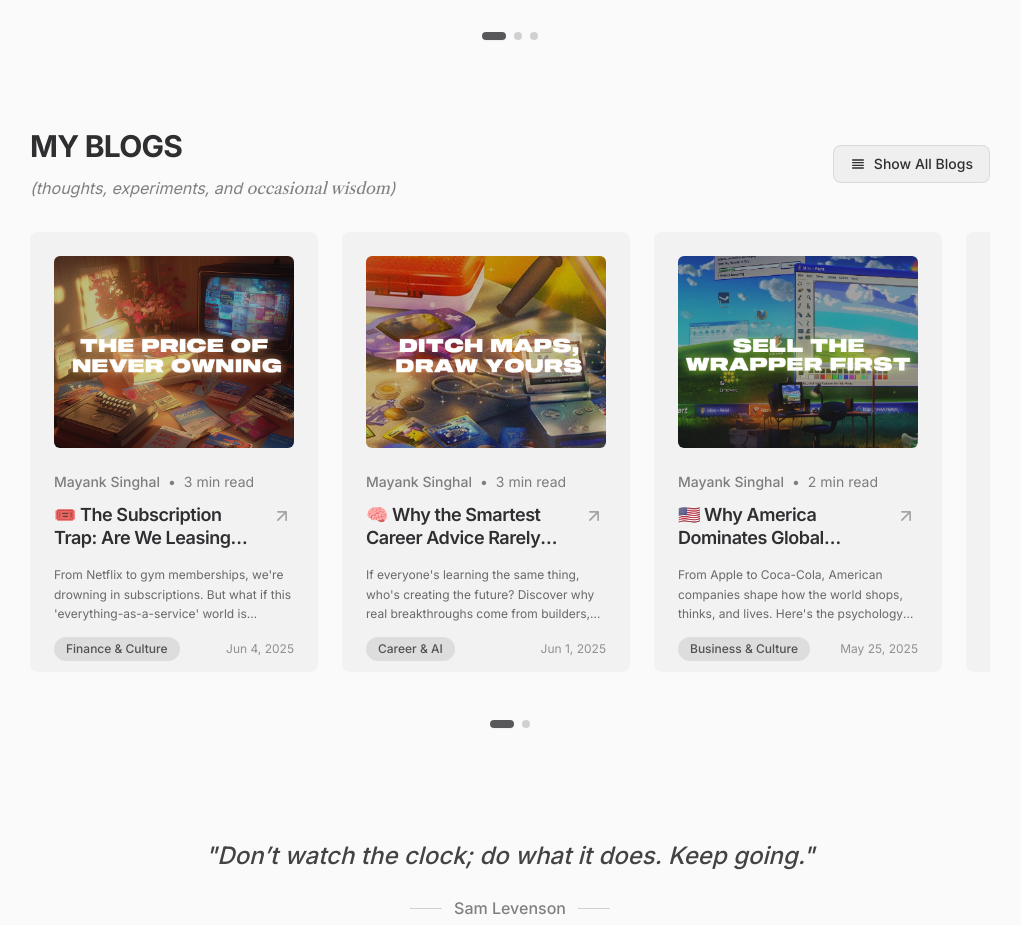
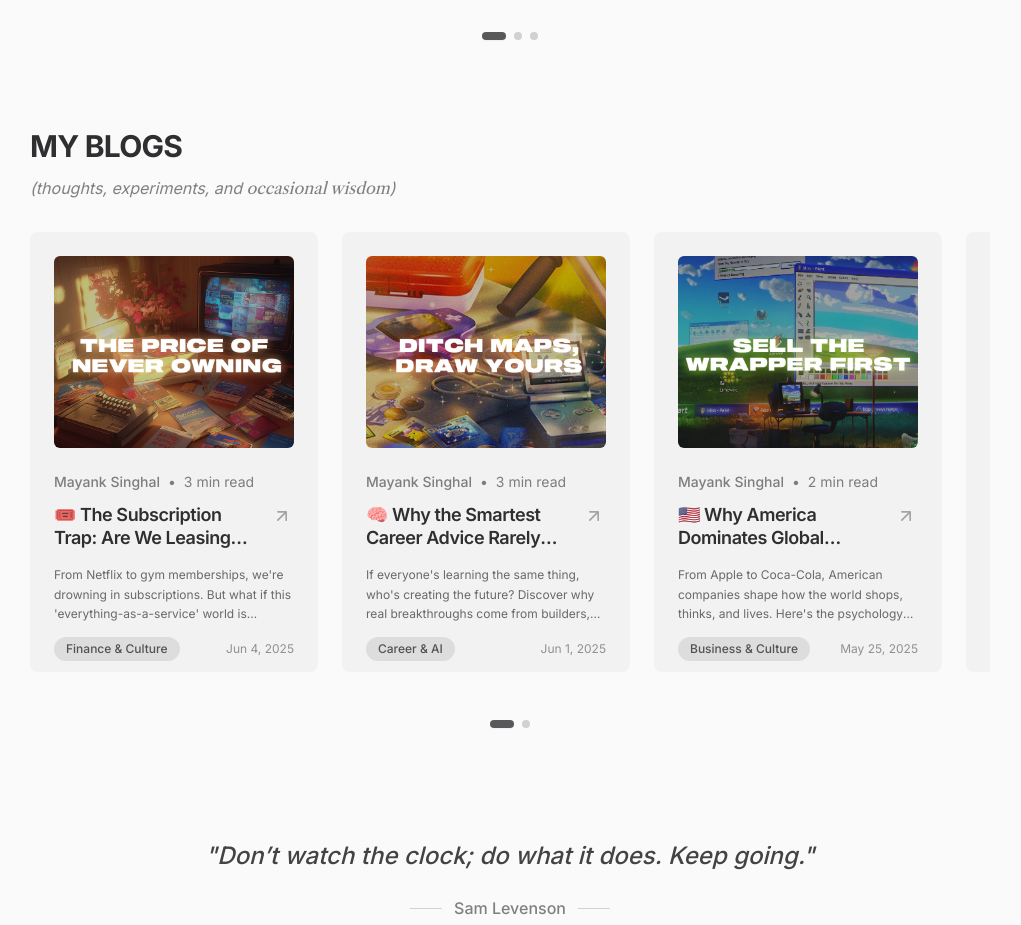
Before and after one commit to MynkSinghal/Portfolio-v2, a Next.js app: page / in a window 1280 px wide. Shown: the part 3560-4485 px from the top of the page, without its empty margins (130-1151 px from the left). Built offline with nearby package versions, Linux system fonts and the light colour scheme.

Commit message:
removed grid

```diff
--- a/src/components/blogs-section.tsx
+++ b/src/components/blogs-section.tsx
@@ -13,7 +13,6 @@ export default function BlogsSection() {
   const [itemsPerView, setItemsPerView] = useState(1);
   const [totalPages, setTotalPages] = useState(1);
   const [isVisible, setIsVisible] = useState(false);
-  const [showAllBlogs, setShowAllBlogs] = useState(false);
 
   // Calculate items per view and total pages
   useEffect(() => {
@@ -61,7 +60,7 @@ export default function BlogsSection() {
   // Handle scroll to update current index
   useEffect(() => {
     const handleScroll = () => {
-      if (scrollContainerRef.current && !isScrolling && !showAllBlogs) {
+      if (scrollContainerRef.current && !isScrolling) {
         const container = scrollContainerRef.current;
         const scrollLeft = container.scrollLeft;
         const cardWidth = container.offsetWidth / itemsPerView;
@@ -71,14 +70,14 @@ export default function BlogsSection() {
     };
 
     const container = scrollContainerRef.current;
-    if (container && !showAllBlogs) {
+    if (container) {
       container.addEventListener('scroll', handleScroll);
       return () => container.removeEventListener('scroll', handleScroll);
     }
-  }, [itemsPerView, totalPages, isScrolling, showAllBlogs]);
+  }, [itemsPerView, totalPages, isScrolling]);
 
   const scrollToIndex = (index: number) => {
-    if (scrollContainerRef.current && !showAllBlogs) {
+    if (scrollContainerRef.current) {
       setIsScrolling(true);
       const container = scrollContainerRef.current;
       const cardWidth = container.offsetWidth / itemsPerView;
@@ -96,10 +95,6 @@ export default function BlogsSection() {
     }
   };
 
-  const toggleShowAllBlogs = () => {
-    setShowAllBlogs(!showAllBlogs);
-  };
-
   return (
     <section id="blogs" className="py-16 md:py-20 lg:py-24 pt-6 md:pt-8 lg:pt-12 pb-8 md:pb-10 lg:pb-12" data-section="blogs">
       <div className="container mx-auto px-4 sm:px-6 lg:px-8 max-w-5xl">
@@ -109,8 +104,7 @@ export default function BlogsSection() {
             ? 'opacity-100 translate-y-0'
             : 'opacity-0 translate-y-8'
         }`}>
-          <div className="mb-8 flex flex-col sm:flex-row sm:items-center sm:justify-between gap-4">
-            <div>
+          <div className="mb-8">
             <h2 className="text-xl md:text-2xl lg:text-3xl font-bold mb-3 tracking-tight uppercase">
               My Blogs
             </h2>
@@ -118,65 +112,10 @@ export default function BlogsSection() {
               {parseText("(thoughts, experiments, and <italic>occasional wisdom</italic>)")}
             </p>
           </div>
-
-            {/* Toggle Button */}
-            {blogs.length > 3 && (
-              <div className={`transition-all duration-1000 ease-out ${
-                isVisible
-                  ? 'opacity-100 translate-y-0'
-                  : 'opacity-0 translate-y-4'
-              }`}
-              style={{
-                transitionDelay: '400ms'
-              }}>
-                <button
-                  onClick={toggleShowAllBlogs}
-                  className="inline-flex items-center gap-2 px-4 py-2 rounded-lg bg-foreground/5 hover:bg-foreground/10 border border-foreground/10 hover:border-foreground/20 transition-all duration-300 ease-out group text-sm font-medium"
-                >
-                  <svg
-                    className={`w-4 h-4 transition-transform duration-300 ${showAllBlogs ? 'rotate-180' : ''}`}
-                    fill="none"
-                    stroke="currentColor"
-                    viewBox="0 0 24 24"
-                  >
-                    <path
-                      strokeLinecap="round"
-                      strokeLinejoin="round"
-                      strokeWidth={2}
-                      d={showAllBlogs ? "M19 14l-7-7m0 0l-7 7m7-7v18" : "M4 6h16M4 10h16M4 14h16M4 18h16"}
-                    />
-                  </svg>
-                  {showAllBlogs ? 'Show Carousel' : 'Show All Blogs'}
-                </button>
-              </div>
-            )}
-          </div>
         </div>
 
         {blogs.length > 0 ? (
           <div className="relative">
-            {showAllBlogs ? (
-              /* Grid Layout - Show All Blogs */
-              <div className="grid grid-cols-1 md:grid-cols-2 lg:grid-cols-3 gap-6">
-                {blogs.map((blog, index) => (
-                  <div
-                    key={blog.id}
-                    className={`transition-all duration-700 ease-out ${
-                      isVisible
-                        ? 'opacity-100 translate-y-0'
-                        : 'opacity-0 translate-y-12'
-                    }`}
-                    style={{
-                      transitionDelay: `${index * 100}ms`
-                    }}
-                  >
-                    <BlogCard blog={blog} />
-                  </div>
-                ))}
-              </div>
-            ) : (
-              /* Horizontal Scroll Layout - Original Carousel */
-              <>
             <div
               ref={scrollContainerRef}
               className="flex overflow-x-auto scrollbar-hide snap-x snap-mandatory gap-6 pb-4"
@@ -234,16 +173,10 @@ export default function BlogsSection() {
                 Swipe to see more →
               </div>
             </div>
-              </>
-            )}
           </div>
         ) : (
-          <div className={`text-center py-12 transition-all duration-1000 ease-out ${
-            isVisible
-              ? 'opacity-100 translate-y-0'
-              : 'opacity-0 translate-y-8'
-          }`}>
-            <div className="w-16 h-16 mx-auto mb-4 rounded-lg bg-foreground/5 flex items-center justify-center">
+          <div className="text-center py-12">
+            <div className="w-16 h-16 mx-auto mb-4 rounded-full bg-foreground/10 flex items-center justify-center">
               <svg
                 className="w-8 h-8 text-foreground/30"
                 fill="none"
@@ -254,12 +187,14 @@ export default function BlogsSection() {
                   strokeLinecap="round"
                   strokeLinejoin="round"
                   strokeWidth={1.5}
-                  d="M19 11H5m14 0a2 2 0 012 2v6a2 2 0 01-2 2H5a2 2 0 01-2-2v-6a2 2 0 012-2m14 0V9a2 2 0 00-2-2M5 11V9a2 2 0 012-2m0 0V5a2 2 0 012-2h6a2 2 0 012 2v2M7 7h10"
+                  d="M12 6.253v13m0-13C10.832 5.477 9.246 5 7.5 5S4.168 5.477 3 6.253v13C4.168 18.477 5.754 18 7.5 18s3.332.477 4.5 1.253m0-13C13.168 5.477 14.754 5 16.5 5c1.746 0 3.332.477 4.5 1.253v13C19.832 18.477 18.246 18 16.5 18c-1.746 0-3.332.477-4.5 1.253"
                 />
               </svg>
             </div>
-            <h3 className="text-lg font-semibold mb-2">No blogs yet</h3>
-            <p className="text-foreground/60">Check back soon for new content!</p>
+            <h3 className="text-lg font-semibold text-foreground/80 mb-2">Coming Soon</h3>
+            <p className="text-foreground/60">
+              I'm working on some interesting posts. Check back soon!
+            </p>
           </div>
         )}
       </div>
```
Lines whose indentation alone changed are shown as unchanged.
